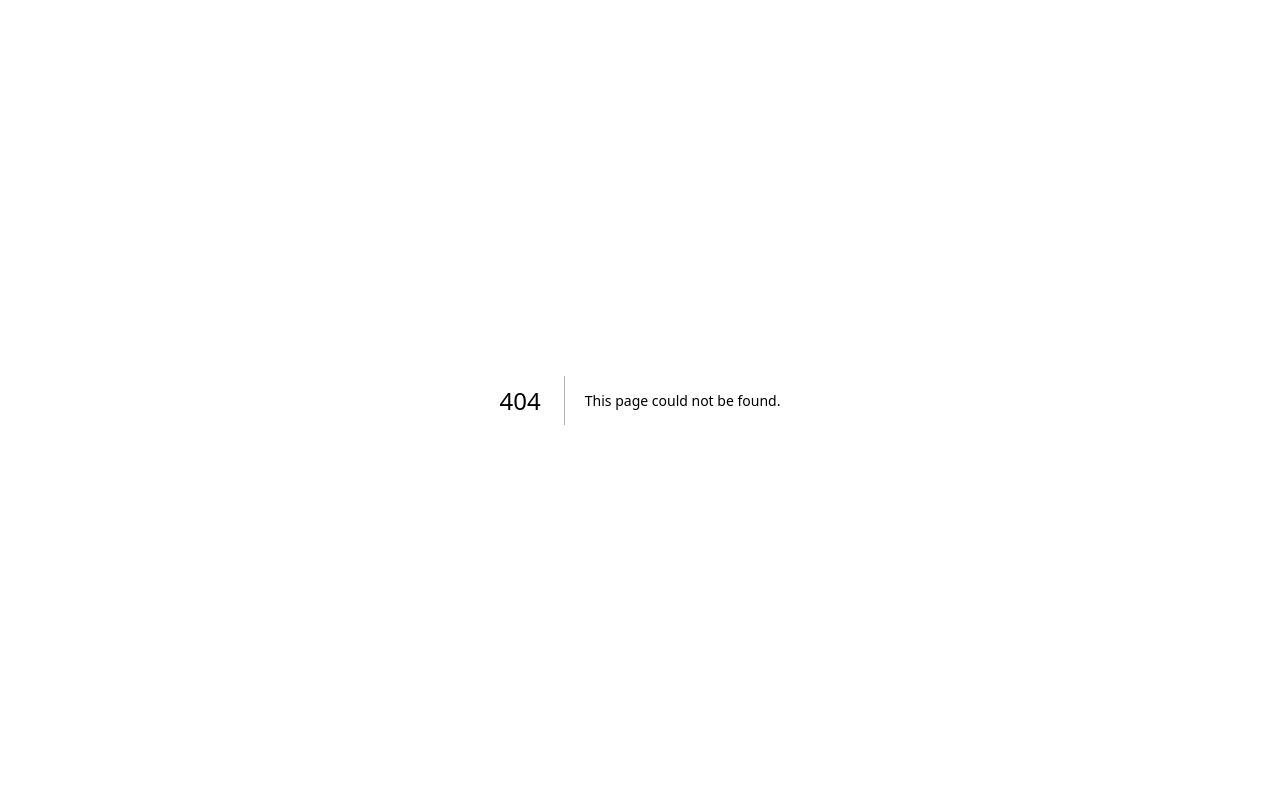
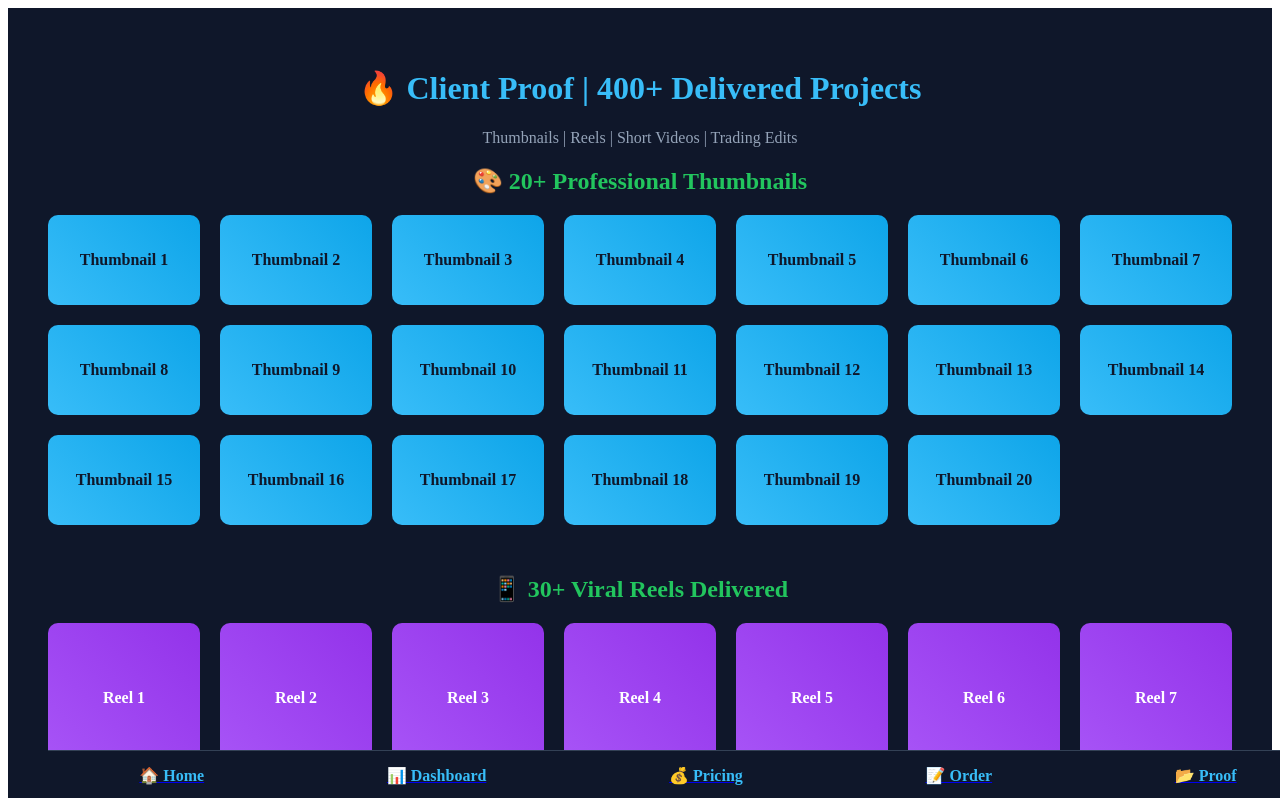
Before and after one commit to editingedition7/editing-edition08-, a Next.js app: page /pages/proof in a window 1280 px wide. Before the commit this address had no page. Shown: the top 798 px of the page. Built offline with nearby package versions, Linux system fonts and the light colour scheme.

Commit message:
proof.js
Signed-off-by: editingedition7 <ediitingedition@gmail.com>

```diff
--- /dev/null
+++ b/pages/pages/proof.js
@@ -0,0 +1,89 @@
+import Link from 'next/link';
+
+export default function Proof() {
+    return (
+        <div style={{
+            backgroundColor: '#0f172a',
+            color: 'white',
+            minHeight: '100vh',
+            padding: '40px',
+            textAlign: 'center'
+        }}>
+            <h1 style={{ color: '#38bdf8' }}>🔥 Client Proof | 400+ Delivered Projects</h1>
+            <p style={{ color: '#94a3b8', marginBottom: '20px' }}>Thumbnails | Reels | Short Videos | Trading Edits</p>
+
+            <h2 style={{ color: '#22c55e' }}>🎨 20+ Professional Thumbnails</h2>
+            <div style={gridStyle}>
+                {[...Array(20)].map((_, i) => (
+                    <div key={i} style={imgStyle}>Thumbnail {i+1}</div>
+                ))}
+            </div>
+
+            <h2 style={{ color: '#22c55e', marginTop: '50px' }}>📱 30+ Viral Reels Delivered</h2>
+            <div style={gridStyle}>
+                {[...Array(30)].map((_, i) => (
+                    <div key={i} style={reelStyle}>Reel {i+1}</div>
+                ))}
+            </div>
+
+            <BottomNav />
+        </div>
+    );
+}
+
+const gridStyle = {
+    display: 'grid',
+    gridTemplateColumns: 'repeat(auto-fit, minmax(150px, 1fr))',
+    gap: '20px',
+    margin: '20px 0'
+};
+
+const imgStyle = {
+    height: '90px',
+    borderRadius: '10px',
+    background: 'linear-gradient(45deg, #38bdf8, #0ea5e9)',
+    color: '#0f172a',
+    display: 'flex',
+    justifyContent: 'center',
+    alignItems: 'center',
+    fontWeight: 'bold'
+};
+
+const reelStyle = {
+    height: '150px',
+    borderRadius: '10px',
+    background: 'linear-gradient(45deg, #a855f7, #9333ea)',
+    color: 'white',
+    display: 'flex',
+    justifyContent: 'center',
+    alignItems: 'center',
+    fontWeight: 'bold'
+};
+
+function BottomNav() {
+    return (
+        <div style={{
+            position: 'fixed',
+            bottom: 0,
+            width: '100%',
+            backgroundColor: '#0f172a',
+            display: 'flex',
+            justifyContent: 'space-around',
+            padding: '15px 0',
+            borderTop: '1px solid #334155',
+            zIndex: 100
+        }}>
+            <Link href="/"><span style={linkStyle}>🏠 Home</span></Link>
+            <Link href="/dashboard"><span style={linkStyle}>📊 Dashboard</span></Link>
+            <Link href="/pricing"><span style={linkStyle}>💰 Pricing</span></Link>
+            <Link href="/order"><span style={linkStyle}>📝 Order</span></Link>
+            <Link href="/proof"><span style={linkStyle}>📂 Proof</span></Link>
+        </div>
+    );
+}
+
+const linkStyle = {
+    color: '#38bdf8',
+    fontWeight: 'bold',
+    cursor: 'pointer'
+};
```
